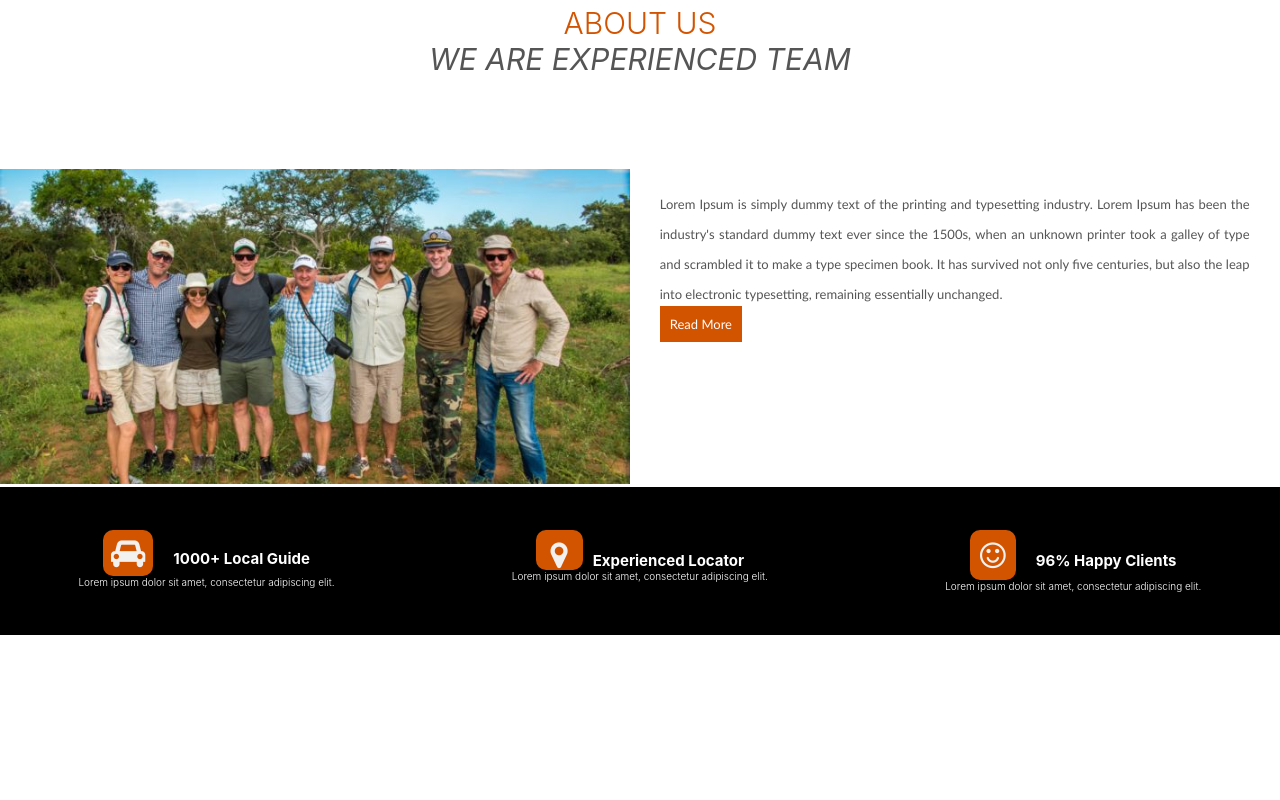
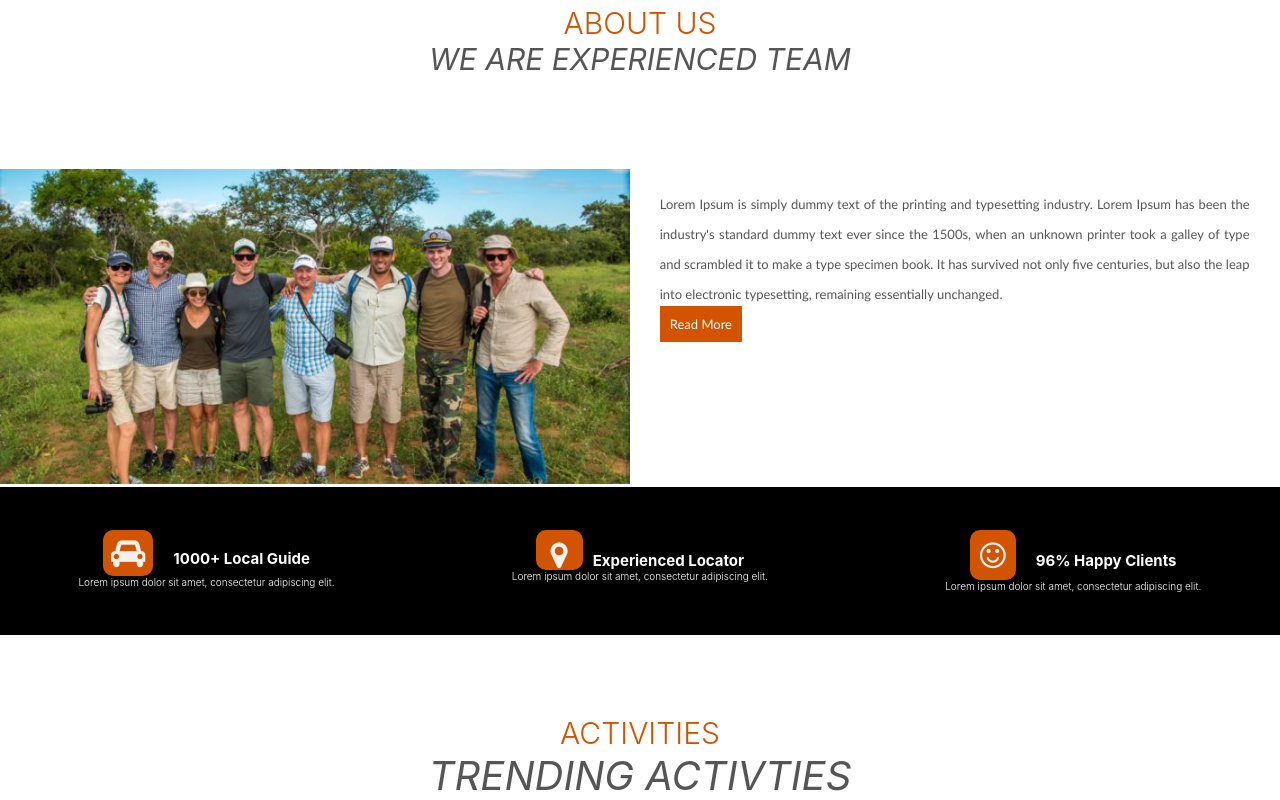
Before and after one commit to mchomvus4/travellers, a React (Create React App) app: page / in a window 1280 px wide. Shown: the part 1269-2069 px from the top of the page. Before the commit the page ends 1904 px from the top, so only its background shows below. Built offline with nearby package versions, Linux system fonts and the light colour scheme.

Commit message:
activities files upated

```diff
--- a/src/App.js
+++ b/src/App.js
@@ -3,13 +3,15 @@ import './App.css';
 import NavBar from './Components/Navigation/NavBar';
 import Dest from './Components/Destination/Dest';
 import Team from './Components/Team/Team';
+import Activity from './Components/Activities/Activity';
 
 function App() {
   return (
     <div className="App">
       <NavBar />
       <Dest />
-      <Team/>
+      <Team />
+      <Activity/>
     </div>
   );
 }
--- /dev/null
+++ b/src/Components/Activities/Activity.css
@@ -0,0 +1,16 @@
+.activities-section{
+    margin-top: 8rem;
+}
+
+.activity{
+    font-size: 3rem;
+    text-transform: uppercase;
+    color: #d35400;
+}
+
+.t-activities{
+    font-size: 4rem;
+    text-transform: uppercase;
+    font-weight: 400;
+    font-style: italic;
+}
--- /dev/null
+++ b/src/Components/Activities/Activity.jsx
@@ -0,0 +1,13 @@
+import React from 'react'
+import './Activity.css';
+function Activity() {
+    return (
+         <section className="activities-section">
+            <p className="activity">activities</p>
+            <p className="t-activities">trending activties</p>
+
+        </section>
+    )
+}
+
+export default Activity
--- a/src/Components/Destination/Destination.css
+++ b/src/Components/Destination/Destination.css
@@ -13,7 +13,6 @@
     text-transform: uppercase;
     font-weight: 400;
     font-style: italic;
-
 }
 
 .second{
--- a/src/Components/Navigation/NavBar.jsx
+++ b/src/Components/Navigation/NavBar.jsx
@@ -11,7 +11,7 @@ function NavBar() {
                         <span className="logo">LOGO</span>
                         <span className="design">DESIGN</span>
                         </h4>
-                        <div className="openMenu"><i className="fa fa-bars bar-icon"></i></div>
+
                     <ul className="main-nav">
                         <li><a href="#home">Home</a></li>
                         <li><a href="#about">About</a></li>
```
